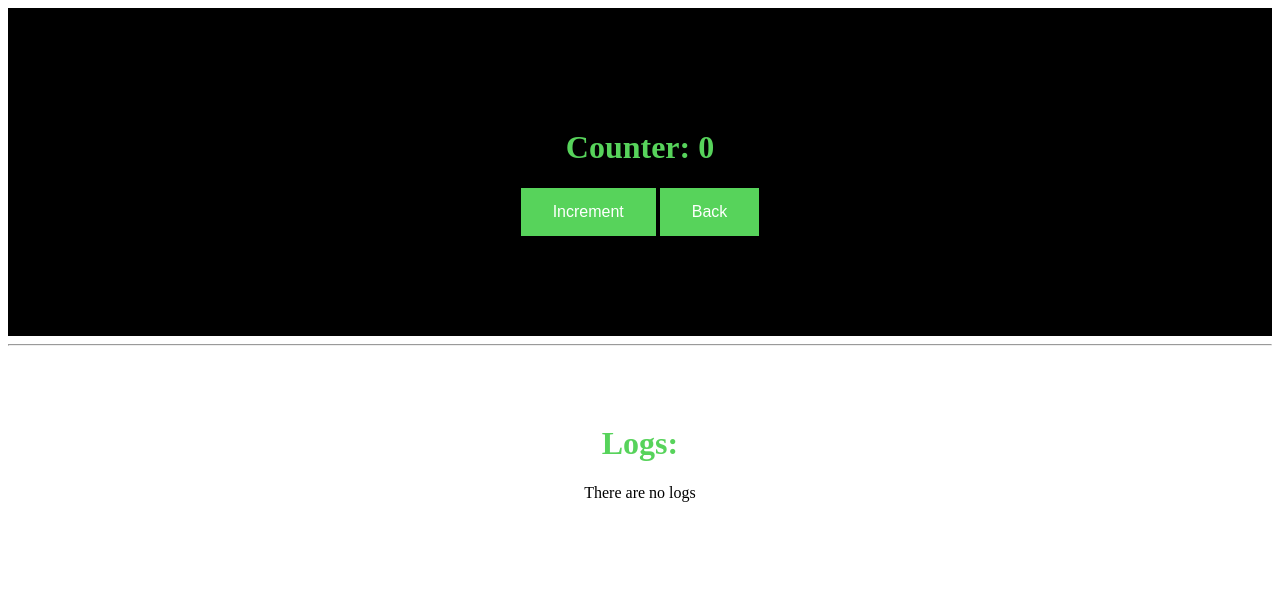
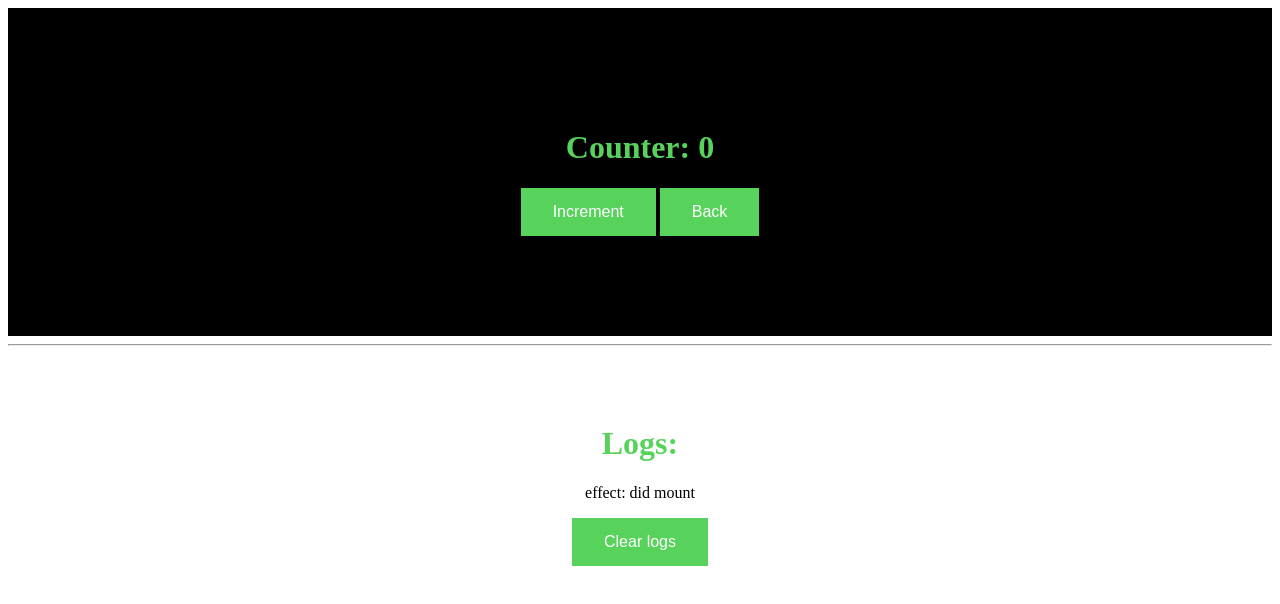
Before and after one commit to Imraan-Hendricks/react-use-effect-hook, a React (Create React App) app: page / in a window 1280 px wide. Both pictures are taken after a click on the button "Show counter". Shown: the top 604 px of the page. Built offline with nearby package versions, Linux system fonts and the light colour scheme.

Commit message:
added useEffects to counter component

```diff
--- a/src/components/counter.jsx
+++ b/src/components/counter.jsx
@@ -1,8 +1,21 @@
-import React, { useState } from 'react';
+import React, { useContext, useEffect, useRef, useState } from 'react';
 import cssModule from '../styles/counter.module.scss';
+import { LogsContext } from '../context/logs';
 
 const Counter = (props) => {
   const [counter, setCounter] = useState(0);
+  const { pushLog } = useContext(LogsContext);
+
+  const didMountRef = useRef(false);
+
+  useEffect(() => pushLog('effect: did mount'), [pushLog]);
+
+  useEffect(() => {
+    if (didMountRef.current) pushLog('effect: did update');
+    else didMountRef.current = true;
+  }, [counter, pushLog]);
+
+  useEffect(() => () => pushLog('effect: will unmount'), [pushLog]);
 
   const increment = () => {
     setCounter(counter + 1);
```
